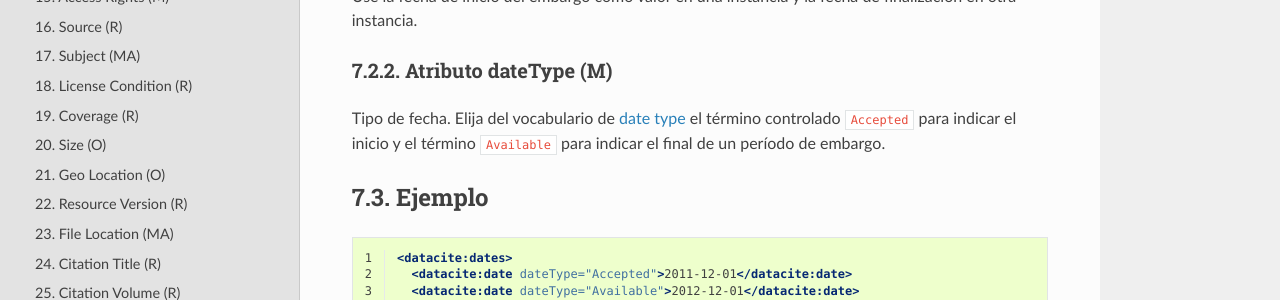
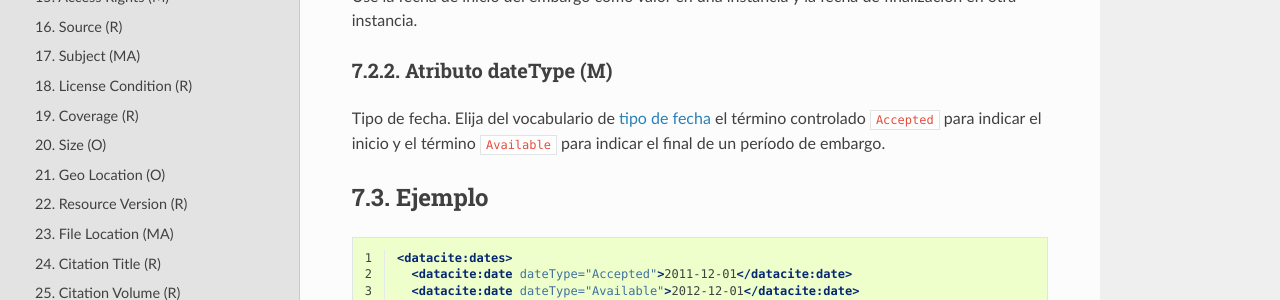
Before and after one commit to memoemg/openAIRE4, a Sphinx documentation site: the page built from docs/field_embargoenddate.rst, in a window 1280 px wide and 900 px high, scrolled down 675 px. Shown: the part 357-657 px from the top of the window. Built offline with Sphinx 7.4.7 and the Read the Docs theme 2.0.0, drawn with Linux system fonts in a browser that asks for light colours; a script that is not in the unit is left out.

Commit message:
Update field_embargoenddate.rst

```diff
--- a/docs/field_embargoenddate.rst
+++ b/docs/field_embargoenddate.rst
@@ -39,7 +39,7 @@ Use la fecha de inicio del embargo como valor en una instancia y la fecha de fin
 Atributo dateType (M)
 ---------------------
 
-Tipo de fecha. Elija del vocabulario de :ref:`date type <vocab:datetype_datetype>` el término controlado ``Accepted`` para indicar el inicio y el término ``Available`` para indicar el final de un período de embargo.
+Tipo de fecha. Elija del vocabulario de :ref:`tipo de fecha <vocab:datetype_datetype>` el término controlado ``Accepted`` para indicar el inicio y el término ``Available`` para indicar el final de un período de embargo.
 
 Ejemplo
 ~~~~~~~
```
